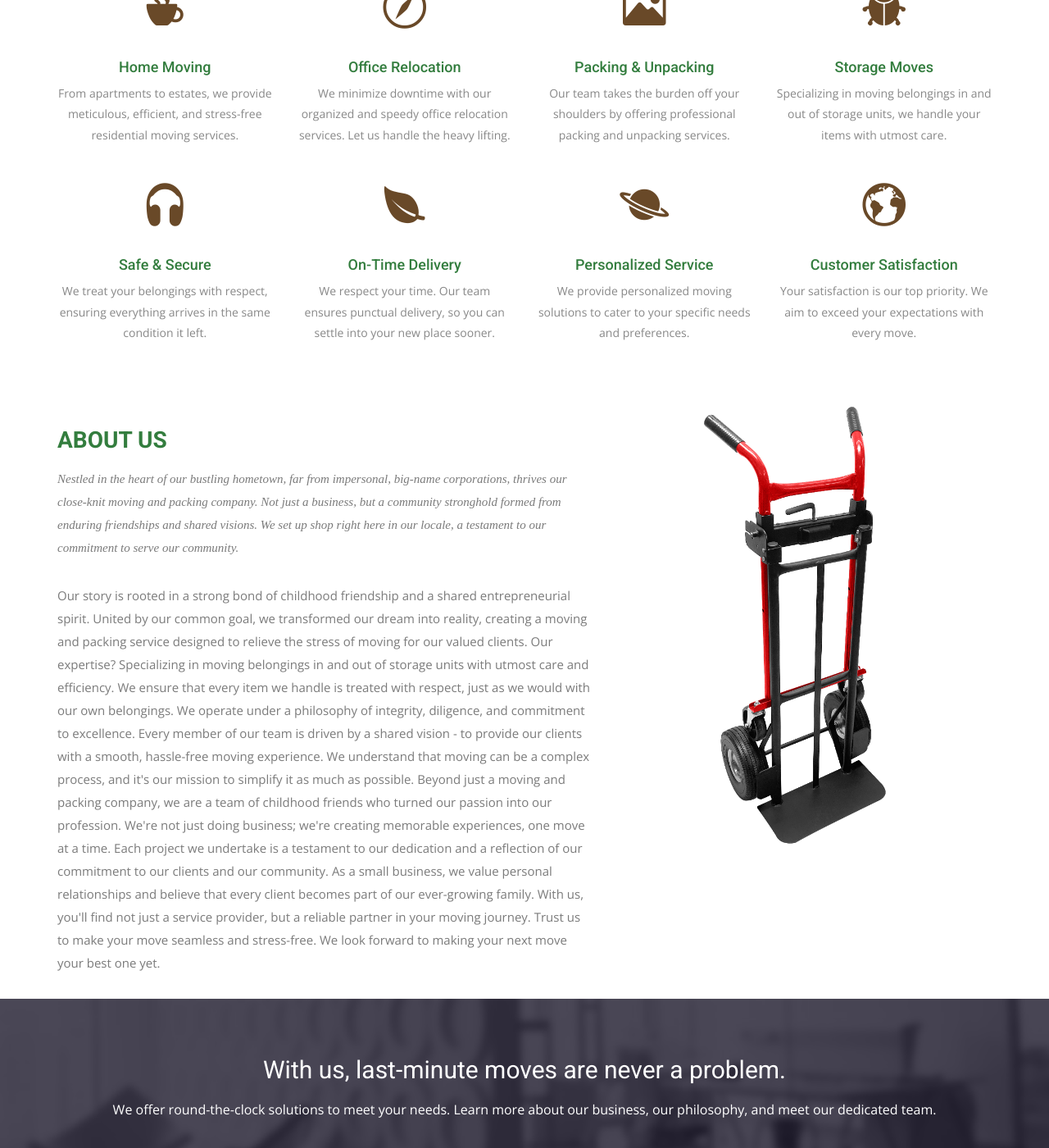
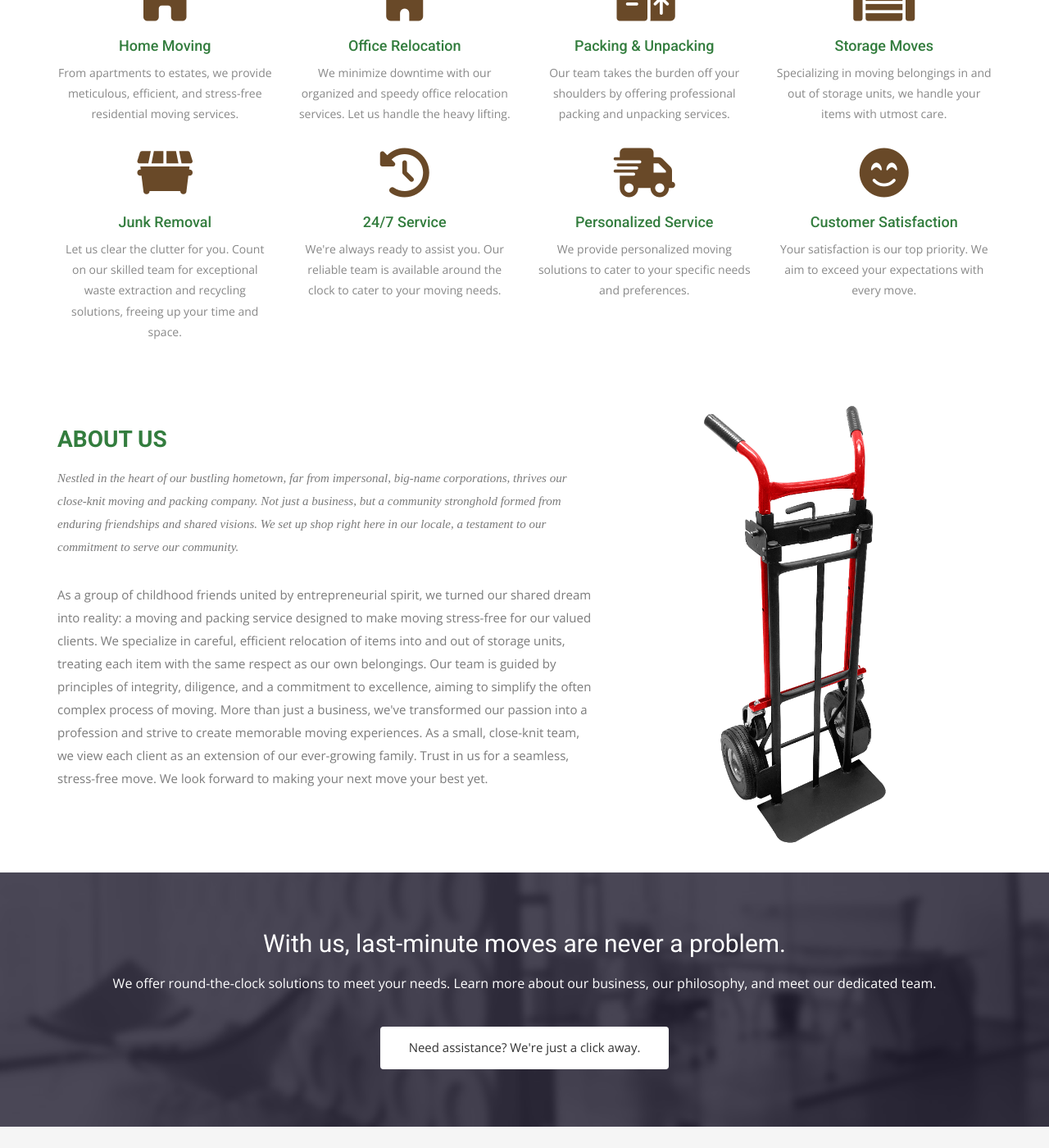
Before and after one commit to jjjustyn/storage_shift, a Jekyll site: the page built from index.html, in a window 1280 px wide and 1400 px high, scrolled down 1116 px. Shown: the whole window at 82% size. Built offline with Jekyll 4.4.1, drawn with Linux system fonts in a browser that asks for light colours; nearby versions of some CDN libraries; some web fonts are replaced.

Commit message:
changed icons of service to match descriptions

```diff
--- a/_includes/head.html
+++ b/_includes/head.html
@@ -30,6 +30,8 @@
 <script src="{{ site.baseurl }}/js/min/waypoints.min.js"></script>
 <script src="{{ site.baseurl }}/js/jquery.counterup.js"></script>
 
+<!--Font Awesome-->
+<script src="https://kit.fontawesome.com/6a1992308d.js" crossorigin="anonymous"></script>
 
 <script src="{{ site.baseurl }}/js/main.js"></script>
 
--- a/_includes/header.html
+++ b/_includes/header.html
@@ -14,7 +14,7 @@
             <span class="icon-bar"></span>
             <span class="icon-bar"></span>
             </button>
-            <a class="navbar-brand" href="index.html">
+            <a class="navbar-brand" href="/">
               <img class = "logo" src="{{ site.baseurl }}/img/logo.png" alt="Storage Shift">
             </a>
           </div>
@@ -25,6 +25,7 @@
                 <!-- <li><a href="{{ site.baseurl }}/work">Work</a></li>
                 <li><a href="{{ site.baseurl }}/blog">Blog</a></li>
                 <li><a href="#">Service</a></li> -->
+
                 <li><a href="{{ site.baseurl }}/contact">Contact</a></li>
               </ul>
             </div><!-- /.navbar-collapse -->
--- a/index.html
+++ b/index.html
@@ -29,56 +29,56 @@
     <div class="row ">
       <div class="col-sm-6 col-md-3">
         <div class="service-item">
-          <i class="icon ion-coffee"></i>
+          <i class="fa-solid fa-house-chimney"></i>
           <h4>Home Moving</h4>
           <p>From apartments to estates, we provide meticulous, efficient, and stress-free residential moving services.</p>
         </div>
       </div>
       <div class="col-sm-6 col-md-3">
         <div class="service-item">
-          <i class="ion-compass"></i>
+          <i class="fa-solid fa-building"></i>
           <h4>Office Relocation</h4>
           <p>We minimize downtime with our organized and speedy office relocation services. Let us handle the heavy lifting.</p>
         </div>
       </div>
       <div class="col-sm-6 col-md-3">
         <div class="service-item">
-          <i class="ion-image"></i>
+          <i class="fa-solid fa-boxes-packing"></i>
           <h4>Packing & Unpacking</h4>
           <p>Our team takes the burden off your shoulders by offering professional packing and unpacking services.</p>
         </div>
       </div>
       <div class="col-sm-6 col-md-3">
         <div class="service-item">
-          <i class="ion-bug"></i>
+          <i class="fa-sharp fa-solid fa-warehouse"></i>
           <h4>Storage Moves</h4>
           <p>Specializing in moving belongings in and out of storage units, we handle your items with utmost care.</p>
         </div>
       </div>
       <div class="col-sm-6 col-md-3">
         <div class="service-item">
-          <i class="ion-headphone"></i>
-          <h4>Safe & Secure</h4>
-          <p>We treat your belongings with respect, ensuring everything arrives in the same condition it left.</p>
+          <i class="fa-solid fa-dumpster"></i>
+          <h4>Junk Removal</h4>
+          <p>Let us clear the clutter for you. Count on our skilled team for exceptional waste extraction and recycling solutions, freeing up your time and space.</p>
         </div>
       </div>
       <div class="col-sm-6 col-md-3">
         <div class="service-item">
-          <i class="ion-leaf"></i>
-          <h4>On-Time Delivery</h4>
-          <p>We respect your time. Our team ensures punctual delivery, so you can settle into your new place sooner.</p>
+          <i class="fa-solid fa-clock-rotate-left"></i>
+          <h4>24/7 Service</h4>
+          <p>We're always ready to assist you. Our reliable team is available around the clock to cater to your moving needs.</p>
         </div>
       </div>
       <div class="col-sm-6 col-md-3">
         <div class="service-item">
-          <i class="ion-planet"></i>
+          <i class="fa-solid fa-truck-fast"></i>
           <h4>Personalized Service</h4>
           <p>We provide personalized moving solutions to cater to your specific needs and preferences.</p>
         </div>
       </div>
       <div class="col-sm-6 col-md-3">
         <div class="service-item">
-          <i class="ion-earth"></i>
+          <i class="fa-solid fa-face-smile-beam"></i>
           <h4>Customer Satisfaction</h4>
           <p>Your satisfaction is our top priority. We aim to exceed your expectations with every move.</p>
         </div>
@@ -96,17 +96,7 @@
             <h2>About Us</h2>
             <p>Nestled in the heart of our bustling hometown, far from impersonal, big-name corporations, thrives our close-knit moving and packing company. Not just a business, but a community stronghold formed from enduring friendships and shared visions. We set up shop right here in our locale, a testament to our commitment to serve our community.</p>
           </div>
-          <p>Our story is rooted in a strong bond of childhood friendship and a shared entrepreneurial spirit. United by our common goal, we transformed our dream into reality, creating a moving and packing service designed to relieve the stress of moving for our valued clients.
-
-            Our expertise? Specializing in moving belongings in and out of storage units with utmost care and efficiency. We ensure that every item we handle is treated with respect, just as we would with our own belongings.
-
-            We operate under a philosophy of integrity, diligence, and commitment to excellence. Every member of our team is driven by a shared vision - to provide our clients with a smooth, hassle-free moving experience. We understand that moving can be a complex process, and it's our mission to simplify it as much as possible.
-
-            Beyond just a moving and packing company, we are a team of childhood friends who turned our passion into our profession. We're not just doing business; we're creating memorable experiences, one move at a time. Each project we undertake is a testament to our dedication and a reflection of our commitment to our clients and our community.
-
-            As a small business, we value personal relationships and believe that every client becomes part of our ever-growing family. With us, you'll find not just a service provider, but a reliable partner in your moving journey. Trust us to make your move seamless and stress-free.
-
-            We look forward to making your next move your best one yet.</p>
+          <p>As a group of childhood friends united by entrepreneurial spirit, we turned our shared dream into reality: a moving and packing service designed to make moving stress-free for our valued clients. We specialize in careful, efficient relocation of items into and out of storage units, treating each item with the same respect as our own belongings. Our team is guided by principles of integrity, diligence, and a commitment to excellence, aiming to simplify the often complex process of moving. More than just a business, we've transformed our passion into a profession and strive to create memorable moving experiences. As a small, close-knit team, we view each client as an extension of our ever-growing family. Trust in us for a seamless, stress-free move. We look forward to making your next move your best yet.</p>
         </div>
       </div><!-- .col-md-7 close -->
       <div class="col-md-5 col-sm-12">
```
